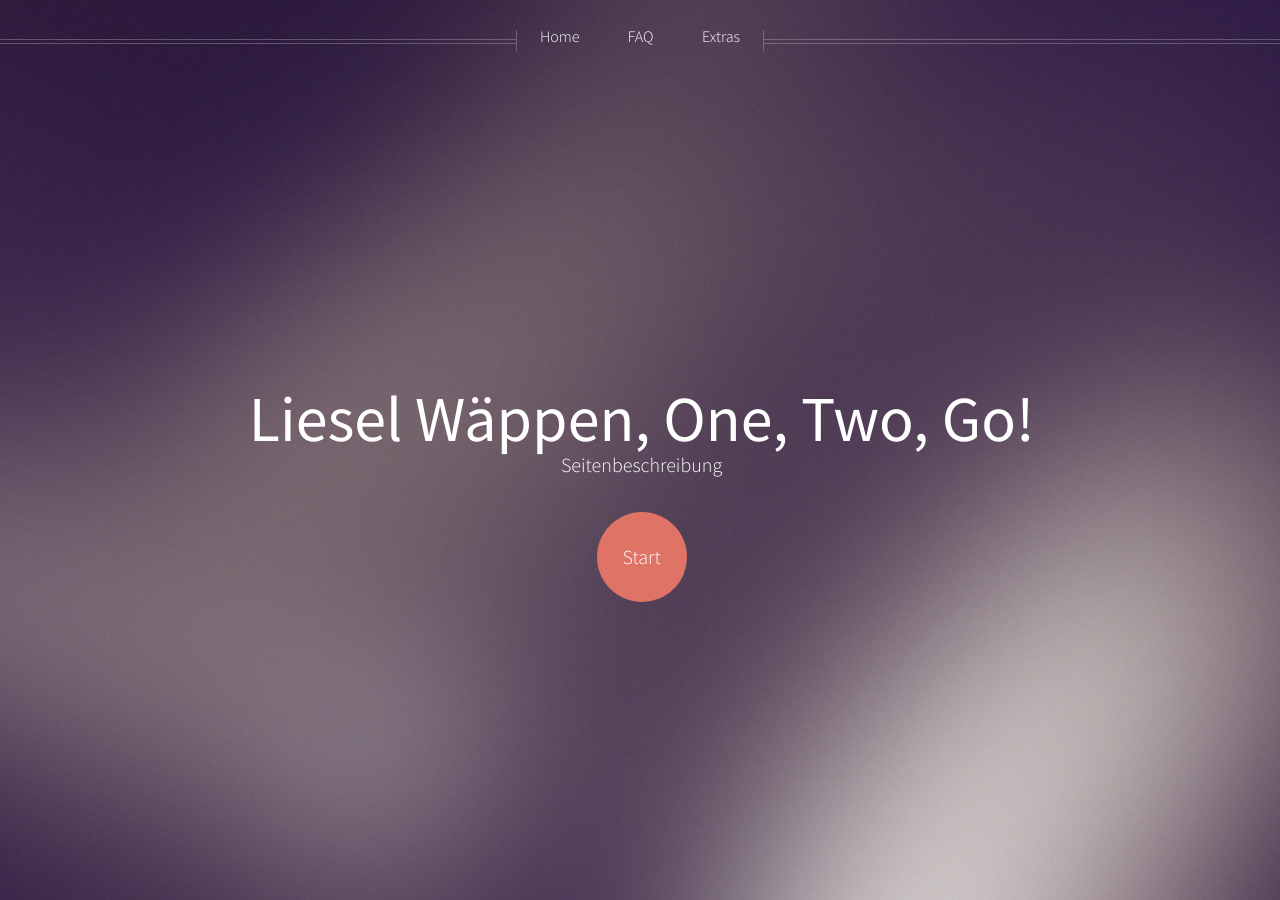
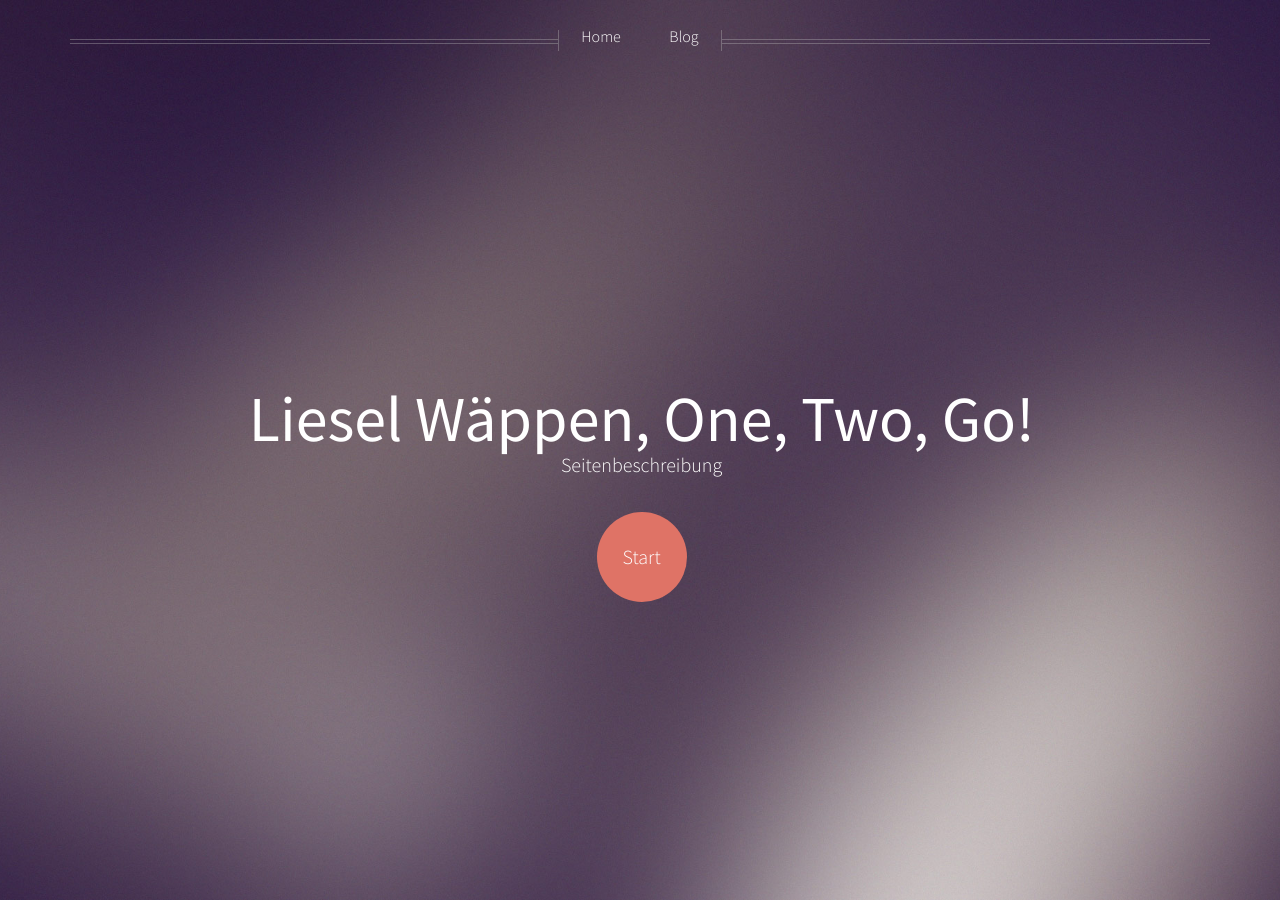
Before and after one commit to LieselWaeppen/LieselWaeppen.github.io, a Jekyll site: the page built from index.html, in a window 1280 px wide and 900 px high. Built offline with Jekyll 4.4.1, drawn with Linux system fonts in a browser that asks for light colours; nearby versions of some CDN libraries.

Commit message:
Update header.html

```diff
--- a/_includes/header.html
+++ b/_includes/header.html
@@ -1,23 +1,25 @@
 <!-- Header -->
 	<div id="header">
-
 		<!-- Inner -->
 			<div class="inner">
 				<header>
 					<h1><a href="/" id="logo">{{ page.title }}</a></h1>
-					<p>Seitenbeschreibung</p>
+					{% if page.type == 'index' %}
+						<p>Seitenbeschreibung</p>
+					{% endif %}
 				</header>
+				{% if page.type == 'index' %}
 				<footer>
 					<a href="#banner" class="button circled scrolly">Start</a>
 				</footer>
+				{% endif %}
 			</div>
 
 		<!-- Nav -->
 			<nav id="nav">
 				<ul>
 					<li><a href="/">Home</a></li>
-					<li><a href="/faq">FAQ</a></li>
-					<li><a href="/blog">Extras</a></li>
+					<li><a href="/blog">Blog</a></li>
 				</ul>
 			</nav>
 
```
